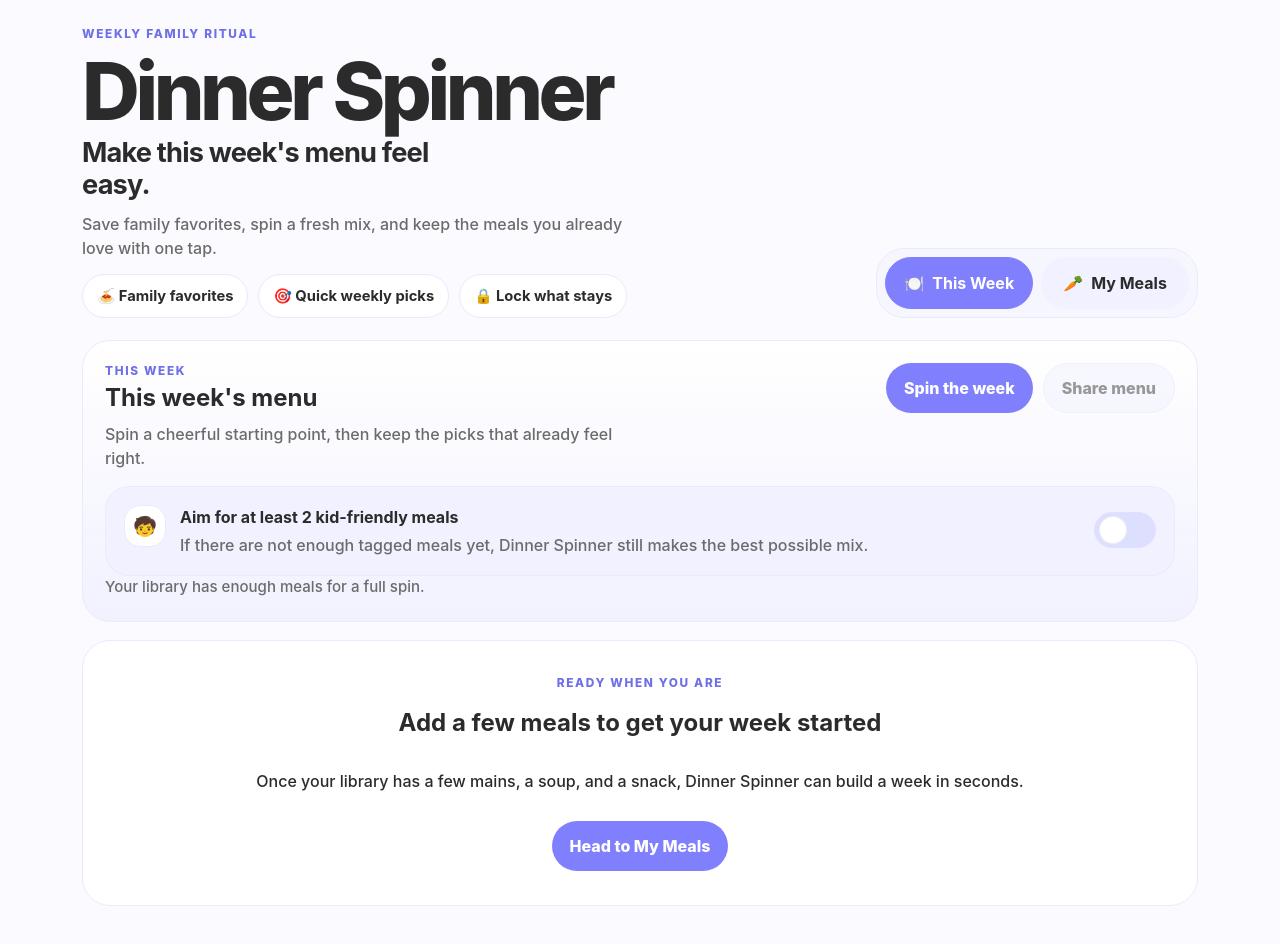
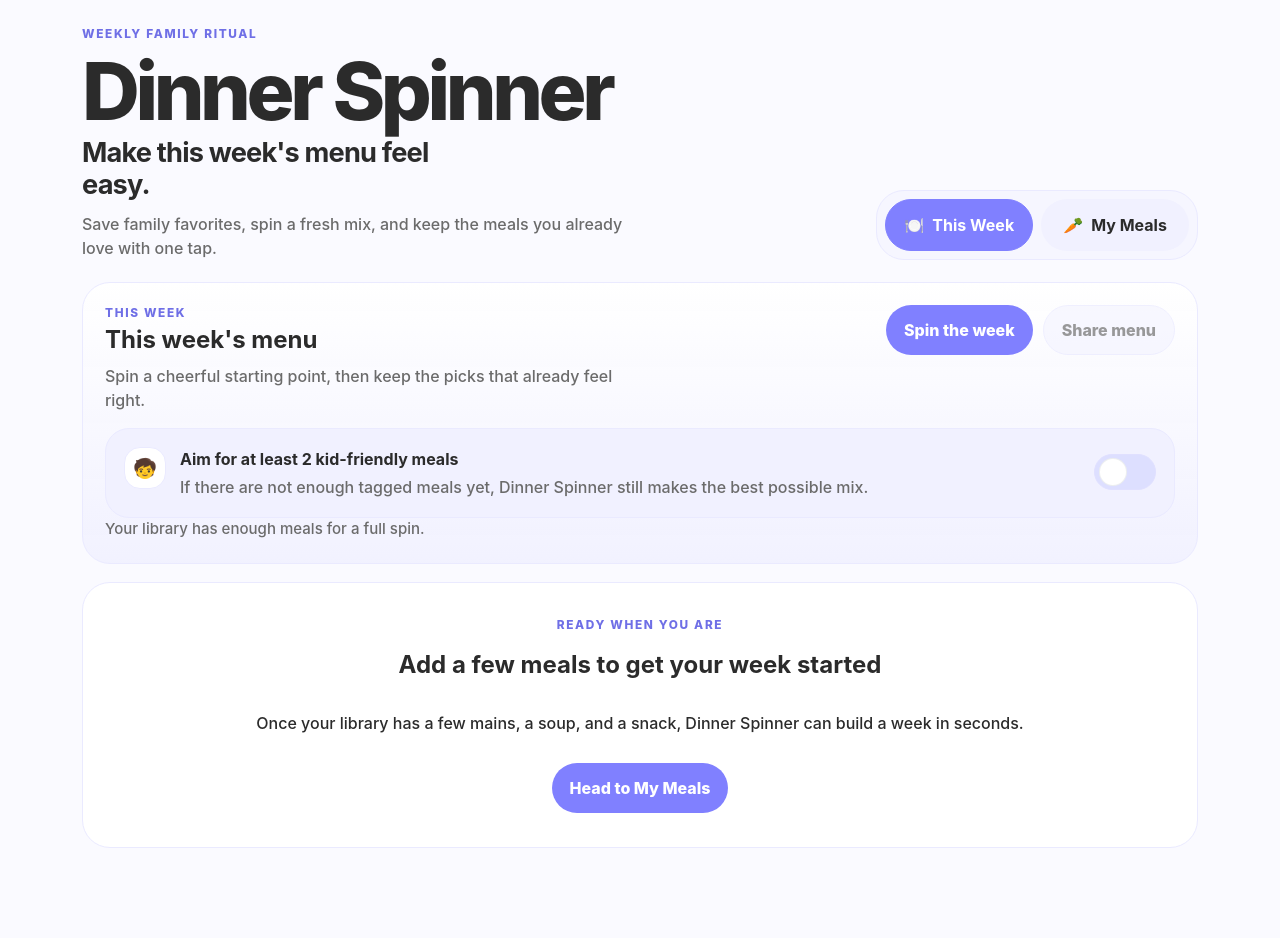
Before and after one commit to carlarsmendes/dinner-spinner, a React (Vite) app: page / in a window 1280 px wide. Shown: the top 944 px of the page. Built offline with nearby package versions, Linux system fonts and the light colour scheme; the HTML template or start-up script is replaced by a standard one.

Commit message:
Remove decorative hero chips

```diff
--- a/src/App.tsx
+++ b/src/App.tsx
@@ -256,11 +256,6 @@ function App() {
           <p className="hero__copy">
             Save family favorites, spin a fresh mix, and keep the meals you already love with one tap.
           </p>
-          <div className="hero__chips" aria-hidden="true">
-            <span className="hero-chip">🍝 Family favorites</span>
-            <span className="hero-chip">🎯 Quick weekly picks</span>
-            <span className="hero-chip">🔒 Lock what stays</span>
-          </div>
         </div>
         <NavTabs active={screen} onChange={setScreen} />
       </header>
--- a/src/index.css
+++ b/src/index.css
@@ -141,25 +141,6 @@ textarea {
 .hero__copy {
   max-width: 54ch;
   font-size: 1rem;
-}
-
-.hero__chips {
-  display: flex;
-  flex-wrap: wrap;
-  gap: 10px;
-  margin-top: 4px;
-}
-
-.hero-chip {
-  display: inline-flex;
-  align-items: center;
-  padding: 10px 14px;
-  border-radius: 999px;
-  background: rgba(255, 255, 255, 0.92);
-  border: 1px solid var(--border);
-  color: var(--text);
-  font-size: 0.92rem;
-  font-weight: 700;
 }
 
 .nav-tabs {
```
